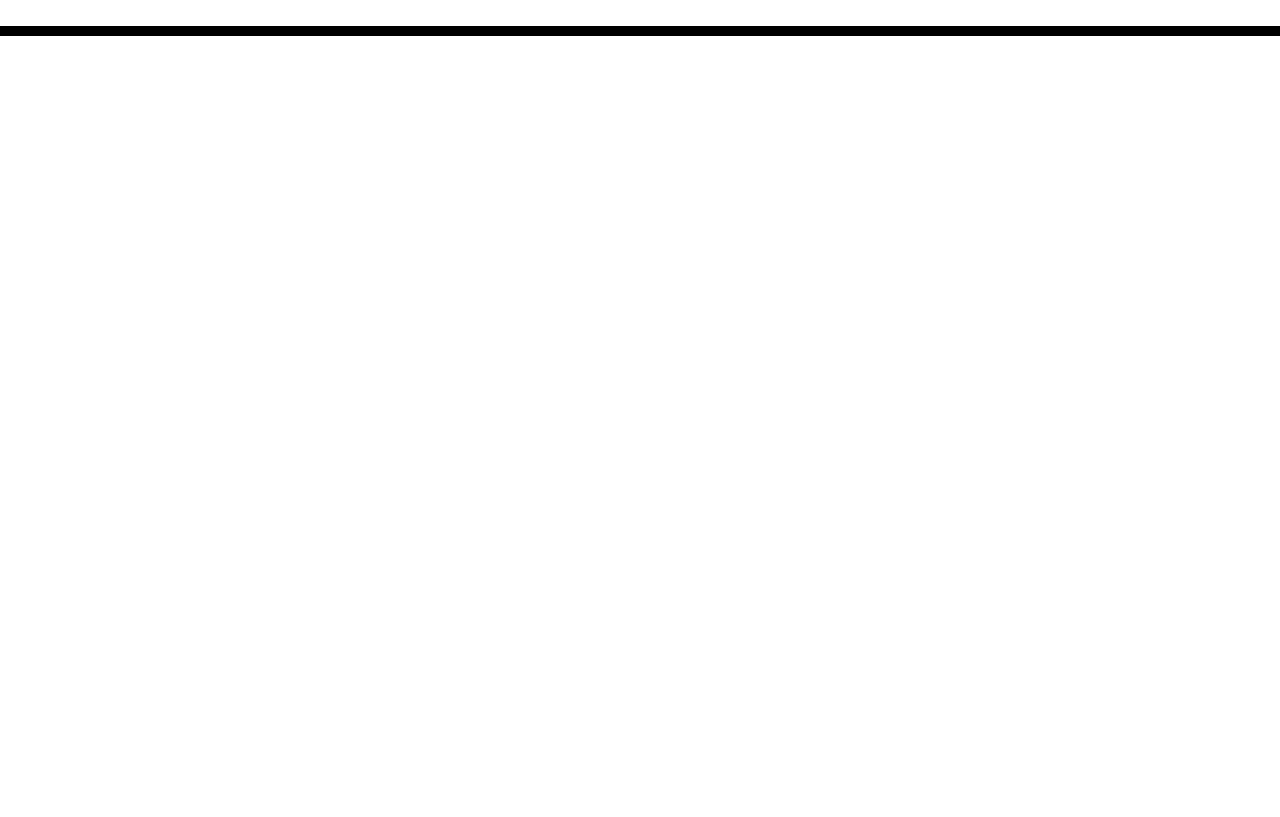
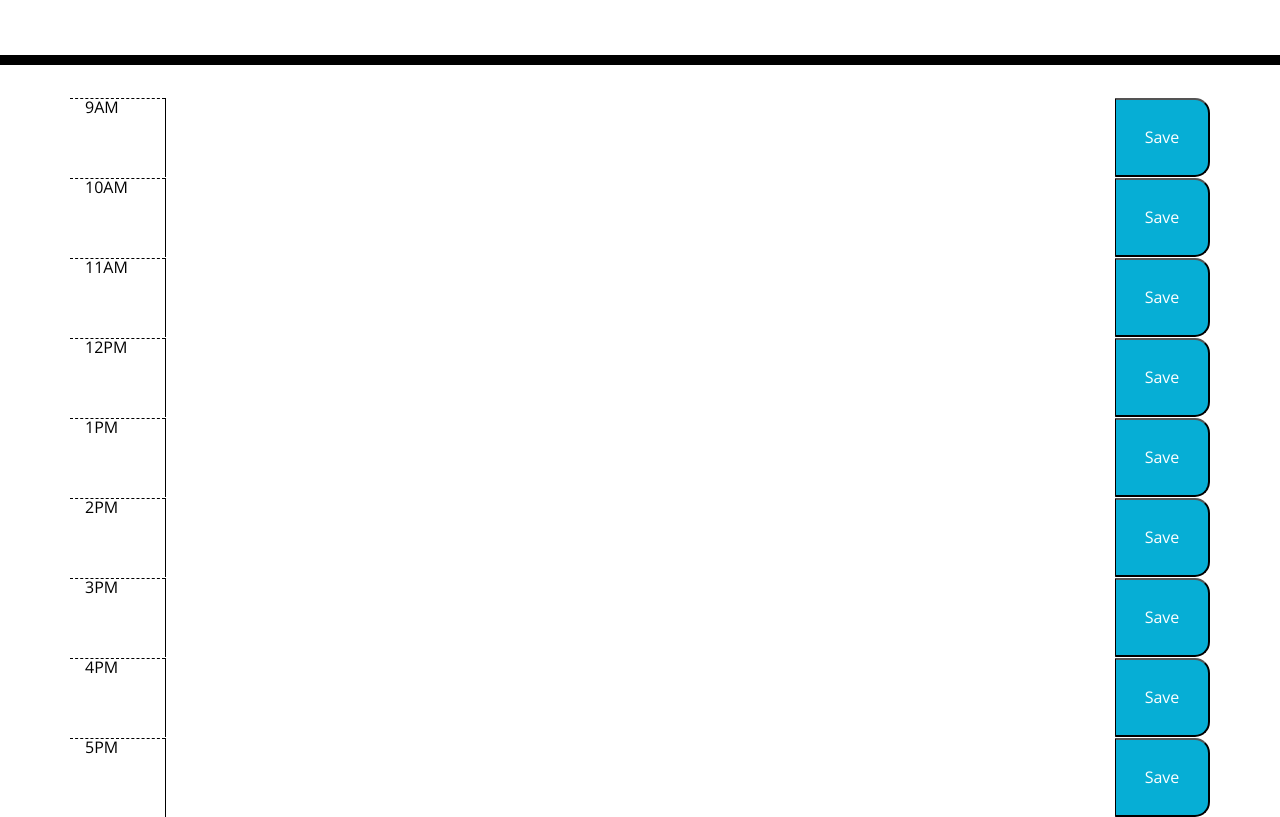
Before and after one commit to ericaLorraineMitchell/work-day-planner, a plain HTML site: page index.html in a window 1280 px wide. Shown: the part 274-1091 px from the top of the page. Before the commit the page ends 800 px from the top, so only its background shows below. Drawn offline with nearby package versions, Linux system fonts and the light colour scheme.

Commit message:
html time blocks

```diff
--- a/assets/css/style.css
+++ b/assets/css/style.css
@@ -4,7 +4,7 @@ body {
   line-height: 1;
 }
 
-textarea {
+.textarea {
   background: transparent;
   border: none;
   resize: none;
@@ -21,9 +21,8 @@ textarea {
   border-bottom: 10px solid black;
 }
 
-.header h3 {
-  padding: 35px;
-  font-weight: bold;
+.jumbotron h3 {
+  margin-top: 45px;
 }
 
 .description {
--- a/assets/js/jQuery.js
+++ b/assets/js/jQuery.js
@@ -1,10 +1,11 @@
 var currentDisplayEl = document.getElementById("current-display");
 
+// DISPLAYS CURRENT DATE AND TIME
 function displayCurrent() {
   var rightNow = moment().format("MMM DD, YYYY [at] hh:mm:ss a");
-  console.log(moment().format("MMM DD, YYYY [at] hh:mm:ss a"));
-  console.log("linked");
-  currentDisplayEl.textContent(rightNow);
+  currentDisplayEl.textContent = rightNow;
+}
 
-  displayCurrent();
-}
+//CALL FUNCTION & SET TIME INTERVAL TO COUNT SECONDS
+displayCurrent();
+setInterval(displayCurrent, 1000);
--- a/index.html
+++ b/index.html
@@ -28,12 +28,57 @@
       <p class="lead">A simple calendar app for scheduling your work day</p>
       <h3>
         Current Date &amp; Time:
-        <span id="current-display"> Jan 31, 2022 00:00:00</span>
+        <span id="current-display"></span>
       </h3>
     </header>
 
     <div class="container">
       <!-- Timeblocks go here -->
+      <div class="row">
+        <div class="col-sm-1 hour" id="9AM">9AM</div>
+        <div class="col textarea"></div>
+        <button type="button" class="col-sm-1 saveBtn">Save</button>
+      </div>
+      <div class="row">
+        <div class="col-sm-1 hour" id="10AM">10AM</div>
+        <div class="col textarea"></div>
+        <button type="button" class="col-sm-1 saveBtn">Save</button>
+      </div>
+      <div class="row">
+        <div class="col-sm-1 hour" id="11AM">11AM</div>
+        <div class="col textarea"></div>
+        <button type="button" class="col-sm-1 saveBtn">Save</button>
+      </div>
+      <div class="row">
+        <div class="col-sm-1 hour" id="12PM">12PM</div>
+        <div class="col textarea"></div>
+        <button type="button" class="col-sm-1 saveBtn">Save</button>
+      </div>
+      <div class="row">
+        <div class="col-sm-1 hour" id="1PM">1PM</div>
+        <div class="col textarea"></div>
+        <button type="button" class="col-sm-1 saveBtn">Save</button>
+      </div>
+      <div class="row">
+        <div class="col-sm-1 hour" id="2PM">2PM</div>
+        <div class="col textarea"></div>
+        <button type="button" class="col-sm-1 saveBtn">Save</button>
+      </div>
+      <div class="row">
+        <div class="col-sm-1 hour" id="3PM">3PM</div>
+        <div class="col textarea"></div>
+        <button type="button" class="col-sm-1 saveBtn">Save</button>
+      </div>
+      <div class="row">
+        <div class="col-sm-1 hour" id="4PM">4PM</div>
+        <div class="col textarea"></div>
+        <button type="button" class="col-sm-1 saveBtn">Save</button>
+      </div>
+      <div class="row">
+        <div class="col-sm-1 hour" id="5PM">5PM</div>
+        <div class="col textarea"></div>
+        <button type="button" class="col-sm-1 saveBtn">Save</button>
+      </div>
     </div>
 
     <script src="https://cdnjs.cloudflare.com/ajax/libs/jquery/3.2.1/jquery.min.js"></script>
```
